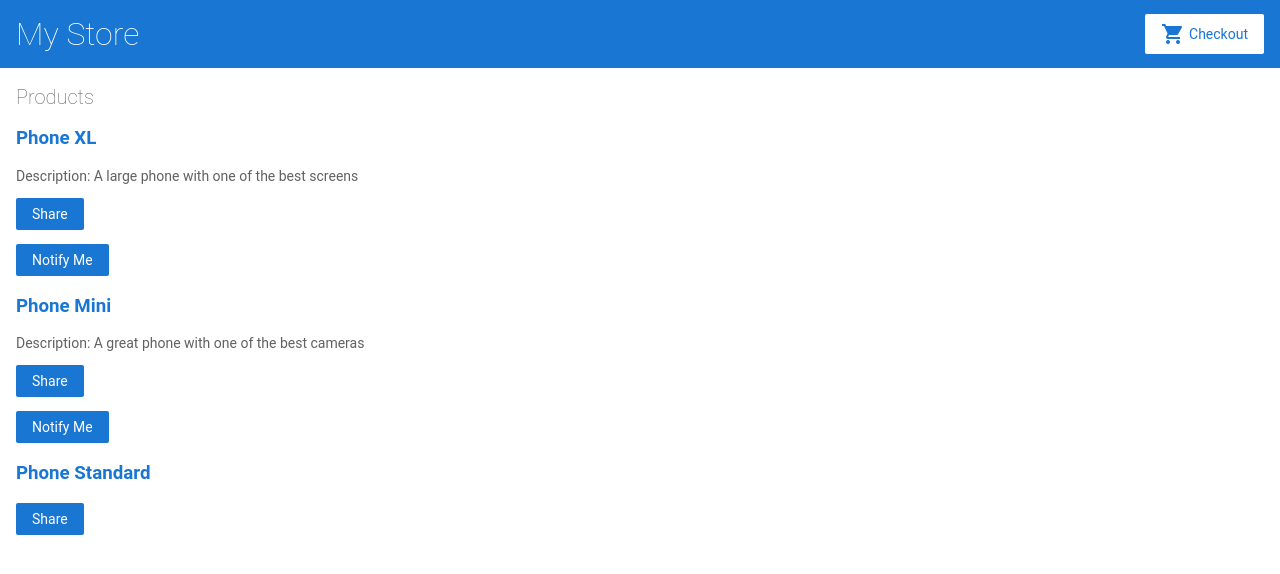
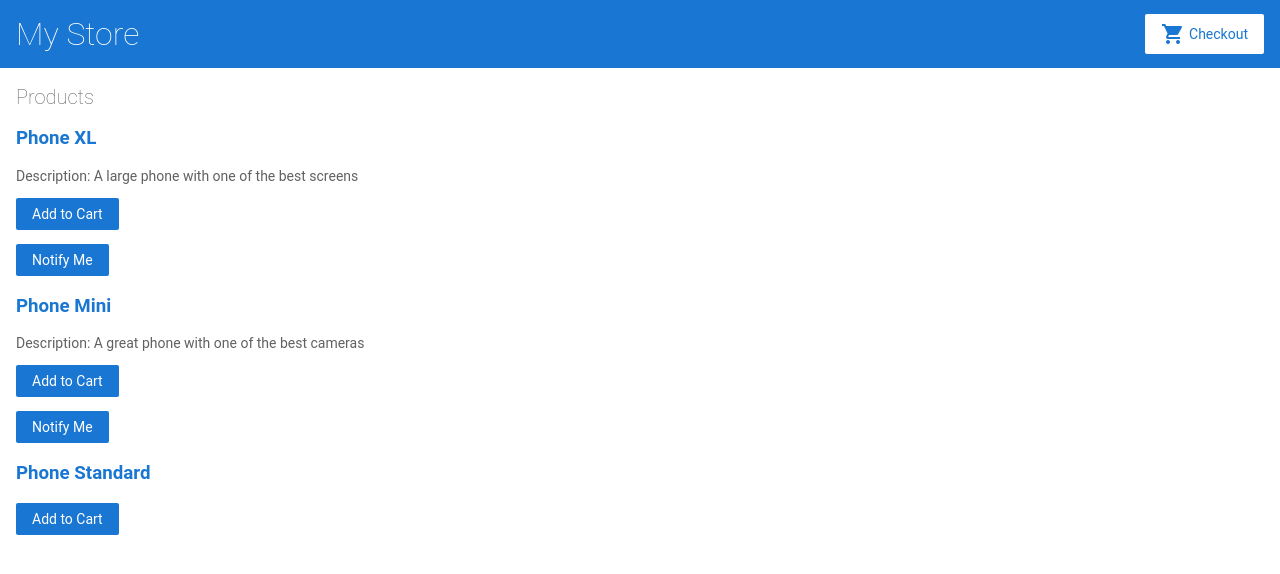
Before and after one commit to Motih/angular-start, an Angular app: page / in a window 1280 px wide. Shown: the top 574 px of the page. Built offline with nearby package versions, Linux system fonts and the light colour scheme.

Commit message:
1 file modified

```diff
--- a/src/app/product-list/product-list.component.html
+++ b/src/app/product-list/product-list.component.html
@@ -12,7 +12,7 @@
   </p>
 
   <button (click)="share(product)">
-    Share
+    Add to Cart
   </button>
 
   <app-product-alerts
```
